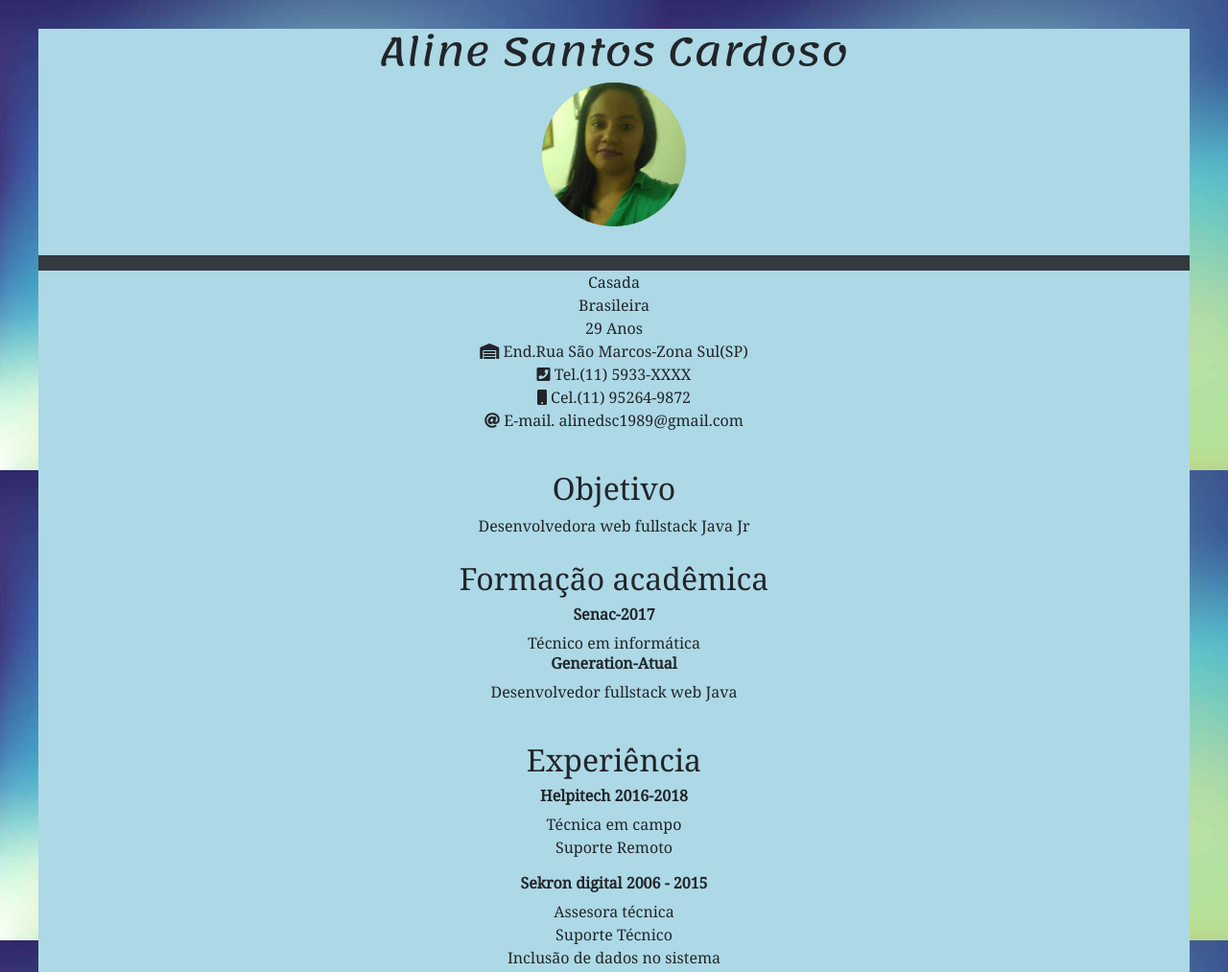
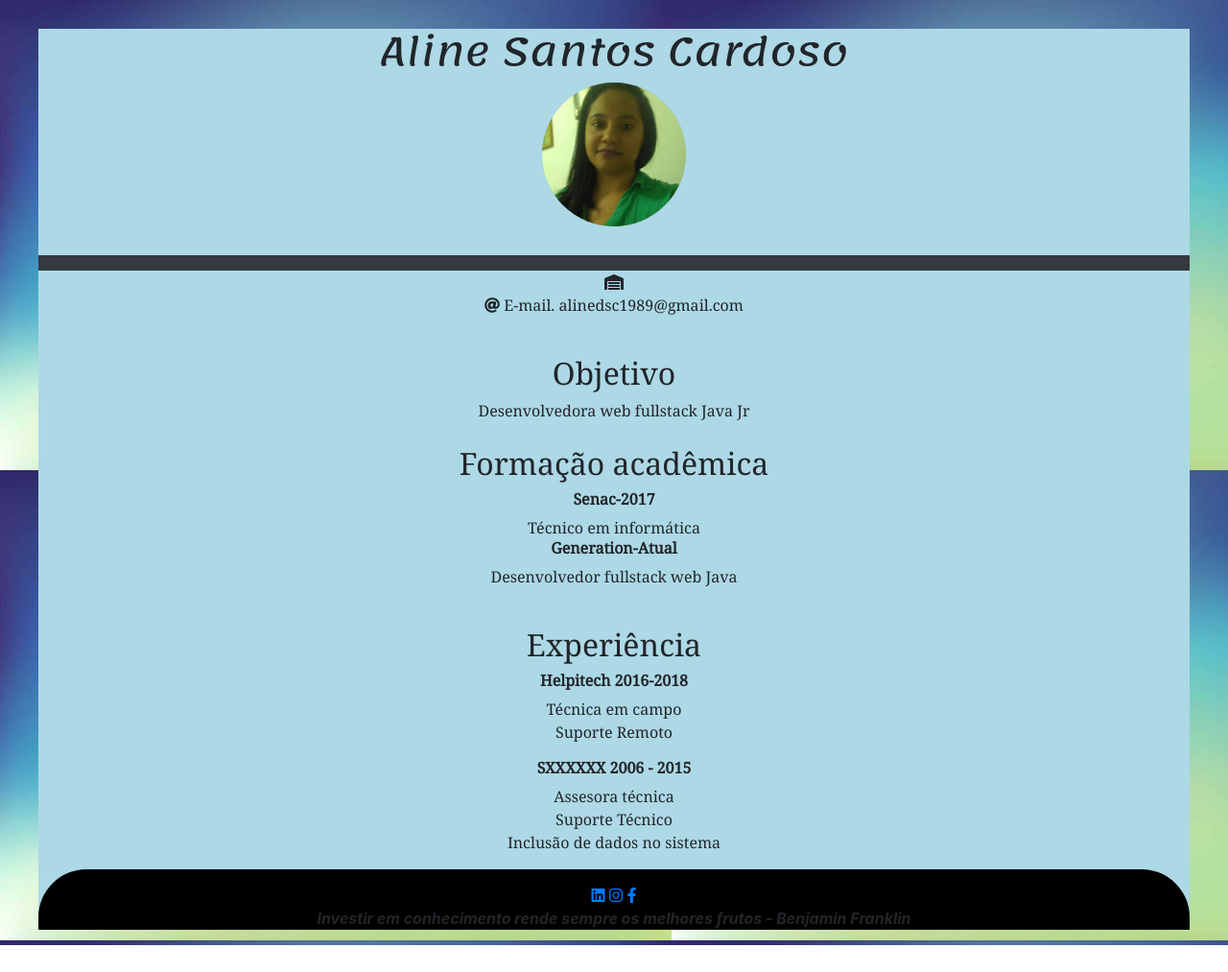
Before and after one commit to cardosoaline/cardosoaline.github.io, a plain HTML site: page index.html in a window 1280 px wide. Shown: the top 1013 px of the page at 96% size. After the commit the page ends 985 px from the top, so only its background shows below. Drawn offline with nearby package versions, Linux system fonts and the light colour scheme.

Commit message:
Atualizado para preservar informações particulares

```diff
--- a/index.html
+++ b/index.html
@@ -34,13 +34,9 @@
 
 
             <ul class="listone">
-                <li>Casada</li>
-                <li>Brasileira</li>
-                <li>29 Anos</li>
-            <li><i class="fas fa-warehouse"> </i> End.Rua São Marcos-Zona Sul(SP)</li>
-                <li><i class="fas fa-phone-square"></i> Tel.(11) 5933-XXXX</li>
-                <li><i class="fas fa-mobile"></i> Cel.(11) 95264-9872</li>
-                <li><i class="fas fa-at"></i> E-mail. alinedsc1989@gmail.com</li>
+
+            <li><i class="fas fa-warehouse"> </i> </li>
+                               <li><i class="fas fa-at"></i> E-mail. alinedsc1989@gmail.com</li>
             </ul>
 
     </br>
@@ -71,7 +67,7 @@
                         <li>Suporte Remoto</li>
                     </ul>
 
-             <h6><strong>Sekron digital 2006 - 2015</strong></h6>
+             <h6><strong>SXXXXXX 2006 - 2015</strong></h6>
                     <ul class="listone">
                         <li>Assesora técnica</li>
                         <li>Suporte Técnico</li>
```
